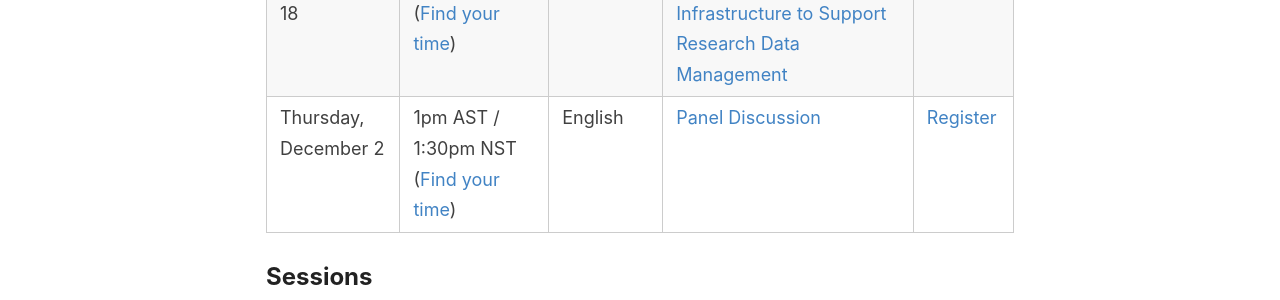
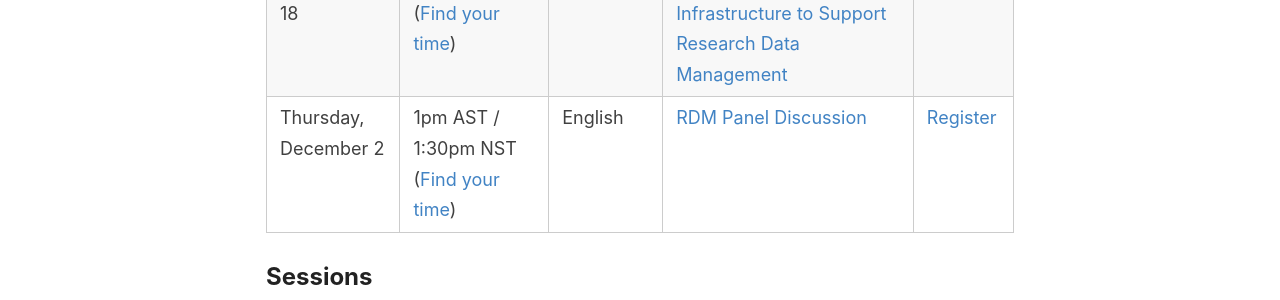
Before and after one commit to caul-dpsc/2021-rdm-series, a Jekyll site: the page built from _pages/index.md, in a window 1280 px wide and 900 px high, scrolled down 814 px. Shown: the part 153-453 px from the top of the window. Built offline with Jekyll 4.4.1, drawn with Linux system fonts in a browser that asks for light colours; some of the changed text lies outside the part shown.

Commit message:
Update index.md

```diff
--- a/_pages/index.md
+++ b/_pages/index.md
@@ -11,7 +11,7 @@ permalink: /
 | Thursday, October 21 | 1pm ADT / 1:30pm NDT ([Find your time](https://dateful.com/time-zone-converter?t=1pm&d=2021-10-21&tz2=Atlantic-Daylight-Time-ADT)) | English | [Help! I need a Data Management Plan! Get started using the DMP Assistant and More](#dmp) | [Register](https://stfx.libcal.com/calendar/caul/rdm-basics) |
 | Thursday, November 4 | 1pm ADT / 1:30pm NDT ([Find your time](https://dateful.com/time-zone-converter?t=1pm&d=2021-11-04&tz2=Atlantic-Daylight-Time-ADT)) | English | [Where to deposit your data - Dataverse? FRDR? Other?](#dataverse) | [Register](https://stfx.libcal.com/calendar/caul/rdm-basics) |
 | Thursday, November 18 | 1pm AST / 1:30pm NST ([Find your time](https://dateful.com/time-zone-converter?t=12pm&d=2021-11-18&tz2=Atlantic-Standard-Time-AST)) | English | [Leveraging Advanced Digital Research Infrastructure to Support Research Data Management](#cc) | [Register](https://stfx.libcal.com/calendar/caul/rdm-basics) |
-| Thursday, December 2 | 1pm AST / 1:30pm NST ([Find your time](https://dateful.com/time-zone-converter?t=12pm&d=2021-12-02&tz2=Atlantic-Standard-Time-AST)) | English | [Panel Discussion](#panel) | [Register](https://stfx.libcal.com/calendar/caul/rdm-basics) |
+| Thursday, December 2 | 1pm AST / 1:30pm NST ([Find your time](https://dateful.com/time-zone-converter?t=12pm&d=2021-12-02&tz2=Atlantic-Standard-Time-AST)) | English | [RDM Panel Discussion](#panel) | [Register](https://stfx.libcal.com/calendar/caul/rdm-basics) |
 
 ## Sessions
 
@@ -71,7 +71,7 @@ The national digital research infrastructure, (freely accessible for researchers
 Lydia Vermeyden, ACENET Research Consultant Specializing in Humanities and Social Sciences
 Lydia joined ACENET in 2020. Her experience spans several research fields and organizations where she has led or collaborated in applying advanced technology, including experimental quantum physics, nursing, psychology and public health. Her varied projects include optimizing entangled photon sources, integrating e-technology with mental health screening, and developing mental health e-interventions. Prior to joining ACENET, she had been studying experiences and opinions around health and safety, and the effects of employment legislation on family farms in Alberta. She was responsible in several of her previous positions for the training of new students and staff in the area of advanced digital tools, often working with learners who had minimal exposure to advanced technology.
 
-### <a id="panel"></a>Panel Discussion
+### <a id="panel"></a>RDM Panel Discussion
 
 ##### Session Description:
 
```
